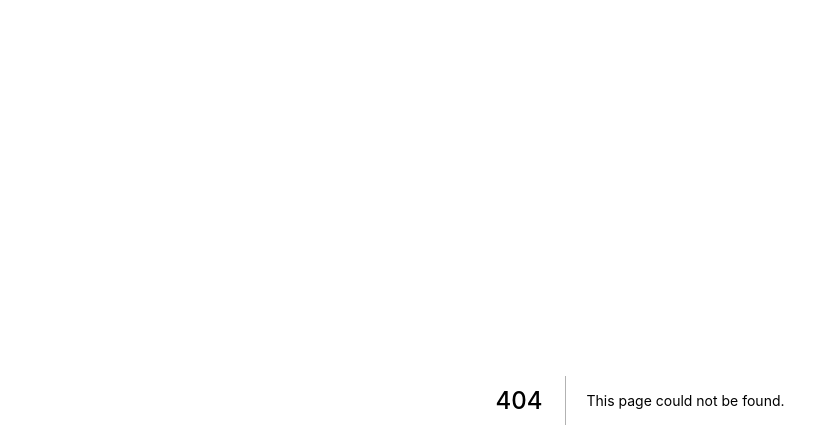
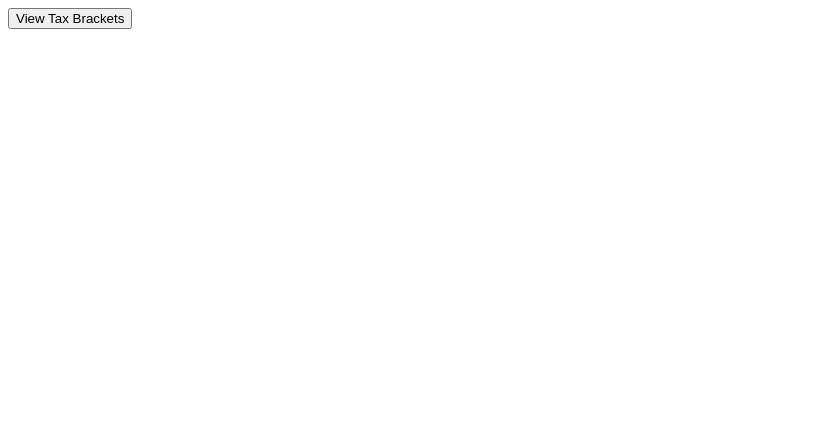
Before and after one commit to mjoynes-wombat-web/paycheck-calculator, a Next.js app: page /components/taxBrackets/openButton in a window 1280 px wide. Before the commit this address had no page. Shown: the top 448 px of the page, without its empty margins (0-839 px from the left). Built offline with nearby package versions, Linux system fonts and the light colour scheme.

Commit message:
Added open tax bracket button.

```diff
--- a/pages/components/taxBrackets/index.jsx
+++ b/pages/components/taxBrackets/index.jsx
@@ -66,7 +66,7 @@ class TaxBrackets extends Component {
           <article onClick={e => e.stopPropagation()}>
             {taxBracketsLoaded ? (
             <>
-              <h1>Federal Tax Brackets</h1>
+              <h1>{(new Date()).getFullYear()} Federal Tax Brackets</h1>
               <Tabs changeTab={this.changeTab} currentTab={currentTab} />
               <BracketDetails data={taxBrackets[currentTab]} />
             </>
--- /dev/null
+++ b/pages/components/taxBrackets/openButton.jsx
@@ -0,0 +1,14 @@
+import React from 'react';
+import PropTypes from 'prop-types';
+
+const OpenTaxBrackets = ({ toggleTaxBrackets }) => (
+  <button type="button" onClick={toggleTaxBrackets}>
+      View Tax Brackets
+  </button>
+);
+
+OpenTaxBrackets.propTypes = {
+  toggleTaxBrackets: PropTypes.func.isRequired,
+};
+
+export default OpenTaxBrackets;
```
Also changed, not shown: pages/index.jsx (+8 -0 lines).
